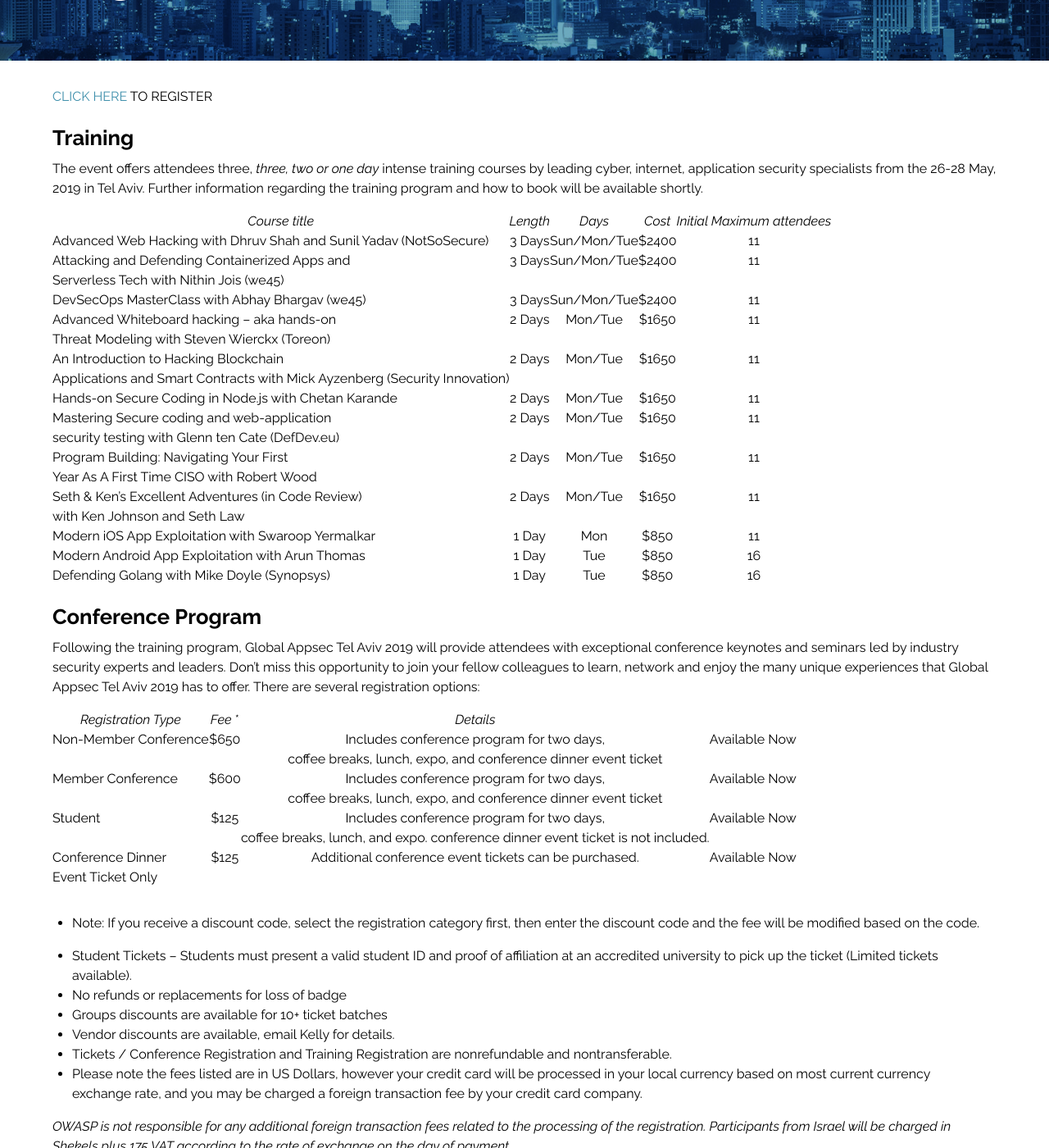
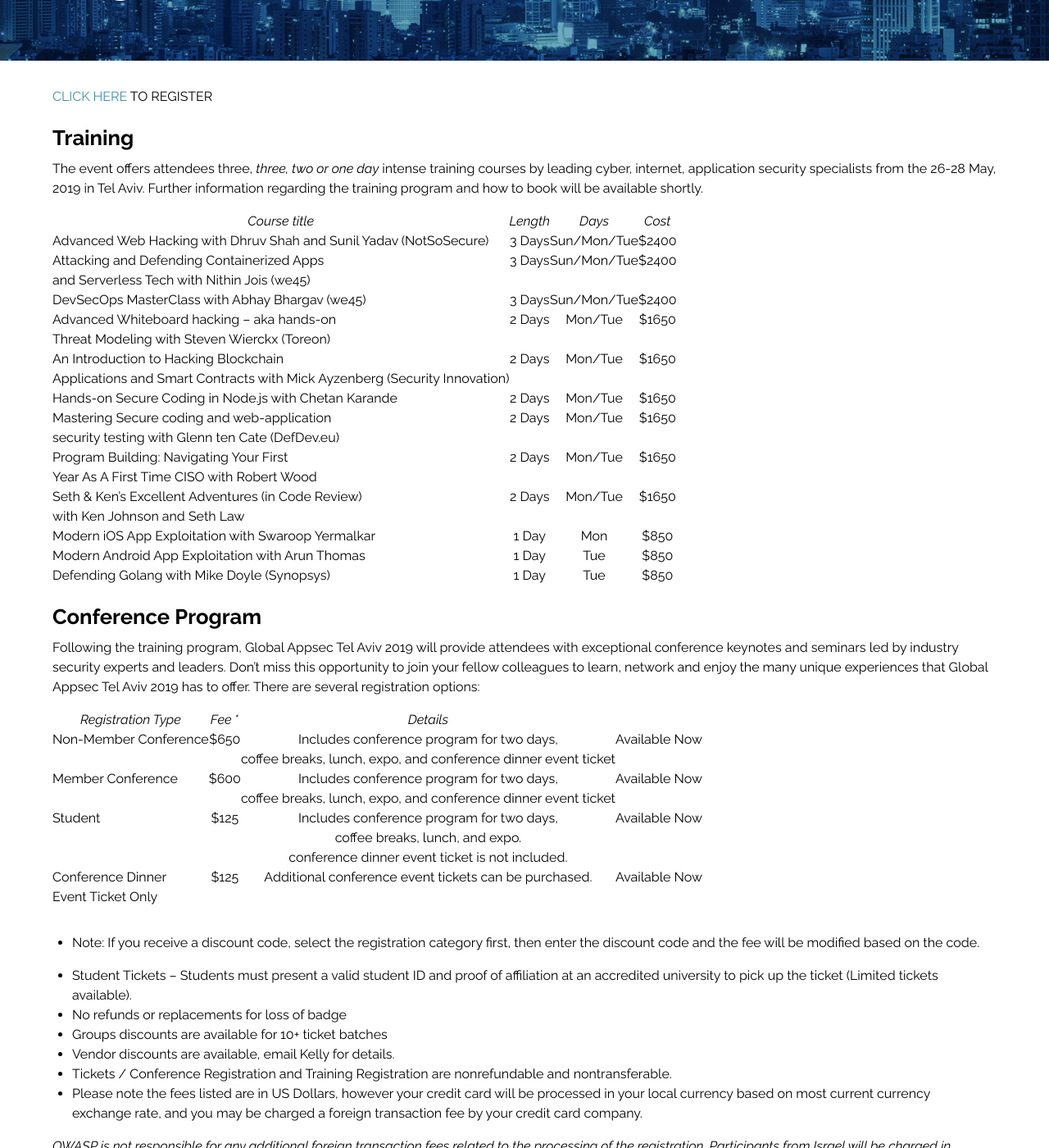
Before and after one commit to OWASP/AppSecTLV2019, a Jekyll site: the page built from program/registration.md, in a window 1280 px wide and 1400 px high, scrolled down 279 px. Shown: the whole window at 82% size. Built offline with Jekyll 4.4.1, drawn with Linux system fonts in a browser that asks for light colours.

Commit message:
Reformating tables

```diff
--- a/program/registration.md
+++ b/program/registration.md
@@ -8,26 +8,20 @@
 
 The event offers attendees three, _three, two or one day_ intense training courses by leading cyber, internet, application security specialists from the 26-28 May, 2019 in Tel Aviv. Further information regarding the training program and how to book will be available shortly.
 
-|   *Course title*    | *Length* | *Days* | *Cost* | *Initial Maximum attendees* |
+|   *Course title*    | *Length* | *Days* | *Cost* |
 |------------------------|:----:|:-------:|:-------:|:-------:|
-| Advanced Web Hacking with Dhruv Shah and Sunil Yadav (NotSoSecure)  | 3 Days | Sun/Mon/Tue | $2400 | 11 |
-| Attacking and Defending Containerized Apps and | 3 Days | Sun/Mon/Tue | $2400 | 11 |
-| Serverless Tech with Nithin Jois (we45) |  |  |  |  |
-| DevSecOps MasterClass with Abhay Bhargav (we45) | 3 Days | Sun/Mon/Tue | $2400 | 11 |
-| Advanced Whiteboard hacking – aka hands-on | 2 Days | Mon/Tue | $1650 | 11 |
-| Threat Modeling with Steven Wierckx (Toreon) | | |  | |
-| An Introduction to Hacking Blockchain | 2 Days | Mon/Tue | $1650 | 11 |
-| Applications and Smart Contracts with Mick Ayzenberg (Security Innovation) |  |  |  |  |
-| Hands-on Secure Coding in Node.js with Chetan Karande | 2 Days | Mon/Tue | $1650 | 11 |
-| Mastering Secure coding and web-application | 2 Days | Mon/Tue | $1650 | 11 |
-| security testing with Glenn ten Cate (DefDev.eu) |  | | |  |
-| Program Building: Navigating Your First | 2 Days | Mon/Tue | $1650 | 11 |
-| Year As A First Time CISO with Robert Wood |  |  |  |  |
-| Seth & Ken’s Excellent Adventures (in Code Review) | 2 Days | Mon/Tue | $1650 | 11 |
-| with Ken Johnson and Seth Law |  | |  |  |
-| Modern iOS App Exploitation with Swaroop Yermalkar | 1 Day | Mon | $850 | 11 |
-| Modern Android App Exploitation with Arun Thomas | 1 Day | Tue | $850 | 16 |
-| Defending Golang with Mike Doyle (Synopsys) | 1 Day | Tue | $850 | 16 |
+| Advanced Web Hacking with Dhruv Shah and Sunil Yadav (NotSoSecure)  | 3 Days | Sun/Mon/Tue | $2400 |
+| Attacking and Defending Containerized Apps <br>and Serverless Tech with Nithin Jois (we45) | 3 Days | Sun/Mon/Tue | $2400 |
+| DevSecOps MasterClass with Abhay Bhargav (we45) | 3 Days | Sun/Mon/Tue | $2400 |
+| Advanced Whiteboard hacking – aka hands-on <br>Threat Modeling with Steven Wierckx (Toreon) | 2 Days | Mon/Tue | $1650 |
+| An Introduction to Hacking Blockchain <br>Applications and Smart Contracts with Mick Ayzenberg (Security Innovation) | 2 Days | Mon/Tue | $1650 |
+| Hands-on Secure Coding in Node.js with Chetan Karande | 2 Days | Mon/Tue | $1650 |
+| Mastering Secure coding and web-application <br>security testing with Glenn ten Cate (DefDev.eu) | 2 Days | Mon/Tue | $1650 |
+| Program Building: Navigating Your First <br>Year As A First Time CISO with Robert Wood | 2 Days | Mon/Tue | $1650 |
+| Seth & Ken’s Excellent Adventures (in Code Review) <br>with Ken Johnson and Seth Law | 2 Days | Mon/Tue | $1650 |
+| Modern iOS App Exploitation with Swaroop Yermalkar | 1 Day | Mon | $850 |
+| Modern Android App Exploitation with Arun Thomas | 1 Day | Tue | $850 |
+| Defending Golang with Mike Doyle (Synopsys) | 1 Day | Tue | $850 |
 
 ## Conference Program
 
@@ -37,14 +31,10 @@
 
 |   *Registration Type*    | *Fee* * | *Details* |  |
 |------------------------|:----:|:-------:|:-------:|
-| Non-Member Conference  | $650 | Includes conference program for two days, | Available Now |
-|                        |      | coffee breaks, lunch, expo, and conference dinner event ticket||
-| Member Conference      | $600 | Includes conference program for two days, | Available Now |
-|                        |      | coffee breaks, lunch, expo, and conference dinner event ticket ||
-| Student                | $125 | Includes conference program for two days, | Available Now |
-|                        |      | coffee breaks, lunch, and expo. conference dinner event ticket is not included.||
-| Conference Dinner     | $125 | Additional conference event tickets can be purchased. | Available Now |
-| Event Ticket Only      |      |||
+| Non-Member Conference  | $650 | Includes conference program for two days,<br> coffee breaks, lunch, expo, and conference dinner event ticket| Available Now |
+| Member Conference      | $600 | Includes conference program for two days,<br> coffee breaks, lunch, expo, and conference dinner event ticket| Available Now |
+| Student                | $125 | Includes conference program for two days,<br> coffee breaks, lunch, and expo. <br>conference dinner event ticket is not included.| Available Now |
+| Conference Dinner <br>Event Ticket Only    | $125 | Additional conference event tickets can be purchased. | Available Now |
 
 * Note: If you receive a discount code, select the registration category first, then enter the discount code and the fee will be modified based on the code.
 
```
Also changed, not shown: program/registration-locals.md (+10 -18 lines).
